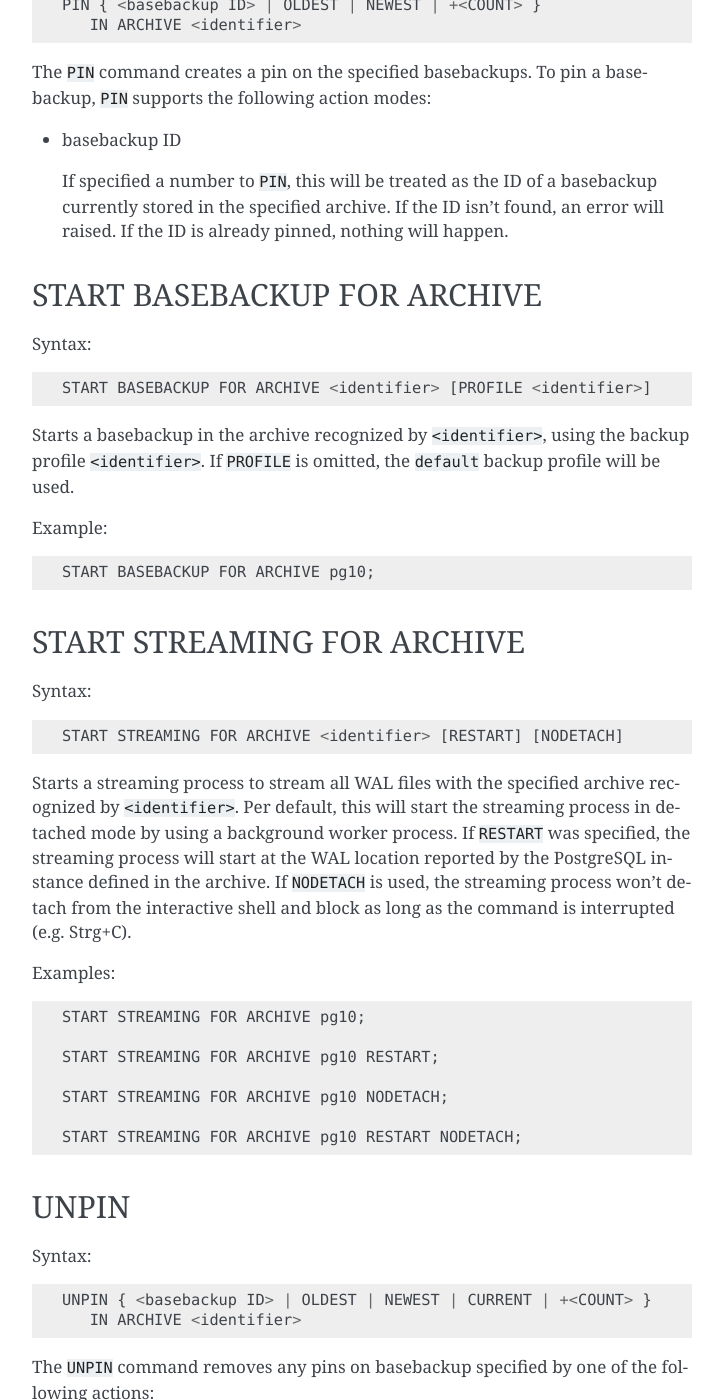
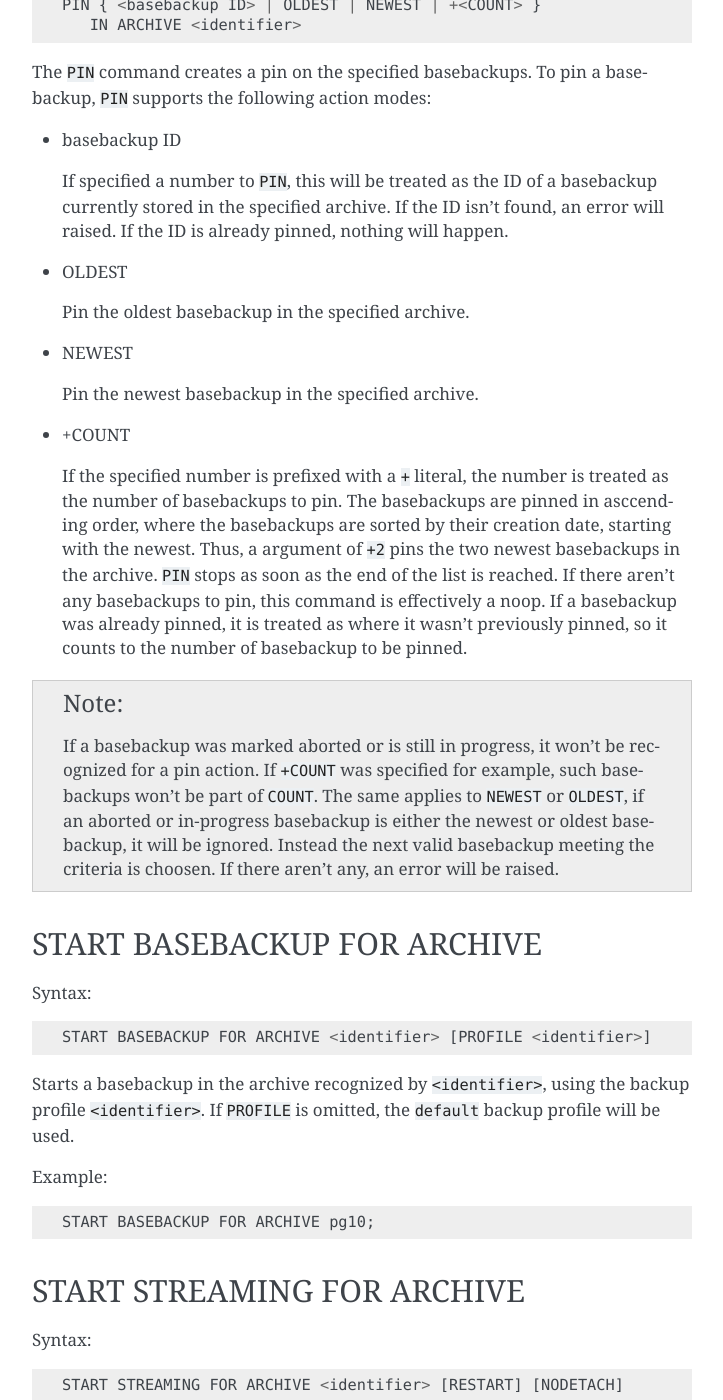
Before and after one commit to credativ/pg_backup_ctl-plus, a Sphinx documentation site: the page built from resources/reference/source/commandref.rst, in a window 1280 px wide and 1400 px high, scrolled down 6846 px. Shown: the whole window, without its empty margins (388-1111 px from the left). Built offline with Sphinx 7.4.7, drawn with Linux system fonts in a browser that asks for light colours; some of the changed text lies outside the part shown.

Commit message:
Update command reference for the PIN command.

```diff
--- a/resources/reference/source/commandref.rst
+++ b/resources/reference/source/commandref.rst
@@ -312,6 +312,35 @@ a basebackup, ``PIN`` supports the following action modes:
   If the ID isn't found, an error will raised. If the ID is already
   pinned, nothing will happen.
 
+* OLDEST
+
+  Pin the oldest basebackup in the specified archive.
+
+* NEWEST
+
+  Pin the newest basebackup in the specified archive.
+
+* +COUNT
+
+  If the specified number is prefixed with a ``+`` literal,
+  the number is treated as the number of basebackups to pin. The basebackups
+  are pinned in asccending order, where the basebackups are sorted by
+  their creation date, starting with the newest. Thus, a argument of
+  ``+2`` pins the two newest basebackups in the archive. ``PIN`` stops
+  as soon as the end of the list is reached. If there aren't any basebackups
+  to pin, this command is effectively a noop. If a basebackup was already pinned,
+  it is treated as where it wasn't previously pinned, so it counts to the
+  number of basebackup to be pinned.
+
+.. note::
+
+   If a basebackup was marked aborted or is still in progress, it won't
+   be recognized for a pin action. If ``+COUNT`` was specified for example,
+   such basebackups won't be part of ``COUNT``. The same applies to ``NEWEST``
+   or ``OLDEST``, if an aborted or in-progress basebackup is either the newest
+   or oldest basebackup, it will be ignored. Instead the next valid basebackup
+   meeting the criteria is choosen. If there aren't any, an error will be
+   raised.
 
 START BASEBACKUP FOR ARCHIVE
 ============================
@@ -390,7 +419,7 @@ by one of the following actions:
   If the argument to UNPIN is a number, prefix by the ``+`` literal,
   then UNPIN treats this number as the number of basebackups to
   unpin. It will travers the list of basebackups down in ascending
-  order, whereas the list is sorted by creation date, oldest first.
+  order, whereas the list is sorted by creation date, newest first.
   It will stop, if ``COUNT`` number of basebackups are unpinned.
   ``UNPIN`` will stop, as soon as the end of list is reached.
 
```
